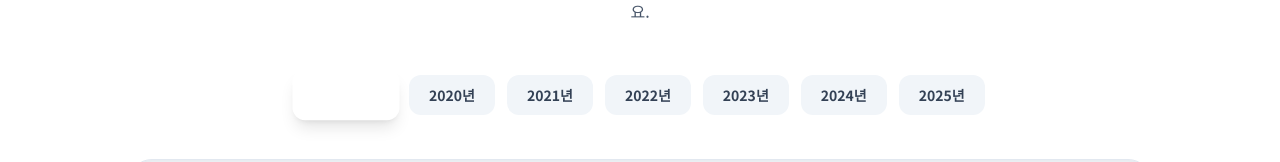
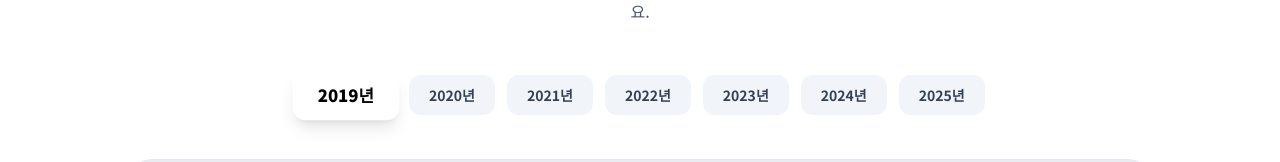
Before and after one commit to KCNR000/KCNR, a plain HTML site: page index.html in a window 1280 px wide. Both pictures are taken after a click on the button "2019년". Shown: the part 5934-6096 px from the top of the page. Drawn offline with nearby package versions, Linux system fonts and the light colour scheme.

Commit message:
Update index.html

```diff
--- a/index.html
+++ b/index.html
@@ -749,7 +749,7 @@
 
             const activeBtn = document.getElementById(`btn-${year}`);
             if (activeBtn) {
-                activeBtn.className = "donation-tab-btn px-6 py-3 rounded-xl font-extrabold text-base bg-brand-800 text-white shadow-lg scale-105";
+                activeBtn.className = "donation-tab-btn px-6 py-3 rounded-xl font-extrabold text-base bg-brand-800 text-black shadow-lg scale-105";
             }
 
             const rawUrl = pdfFiles[year];
```
